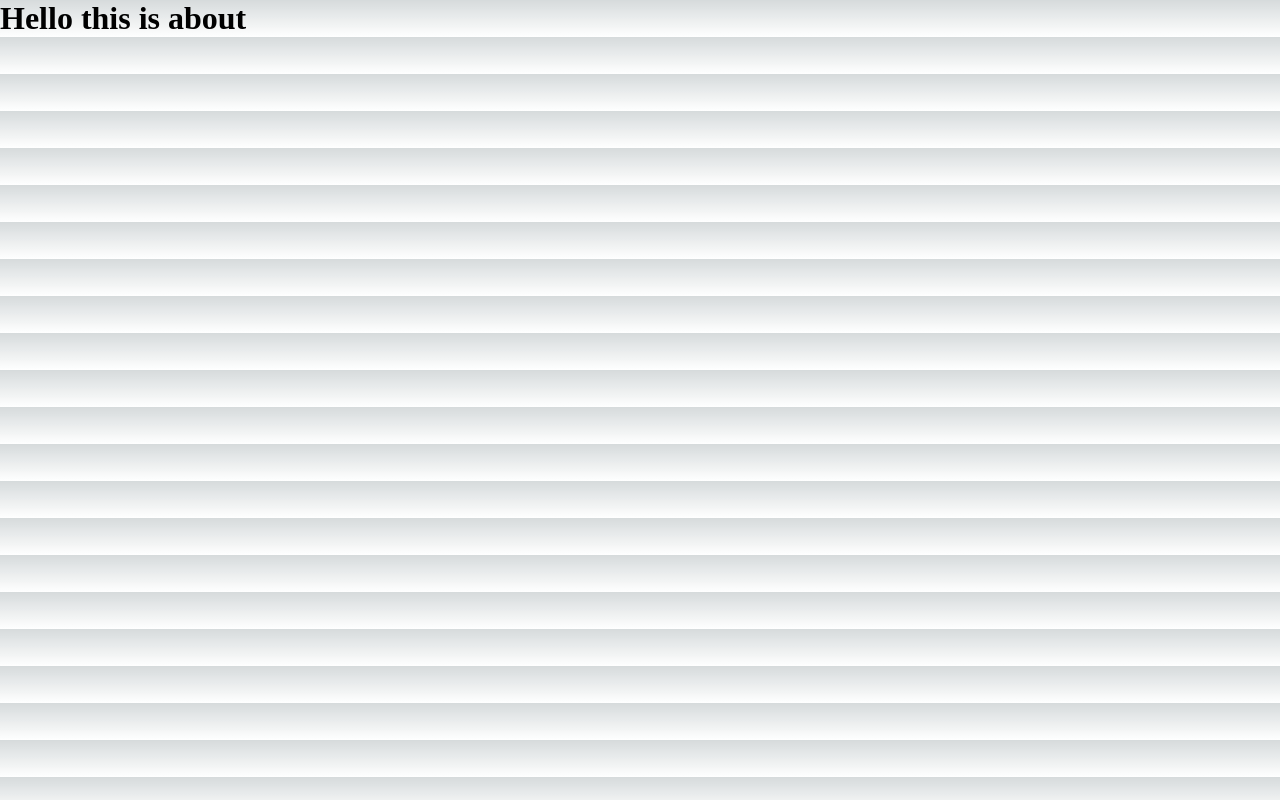
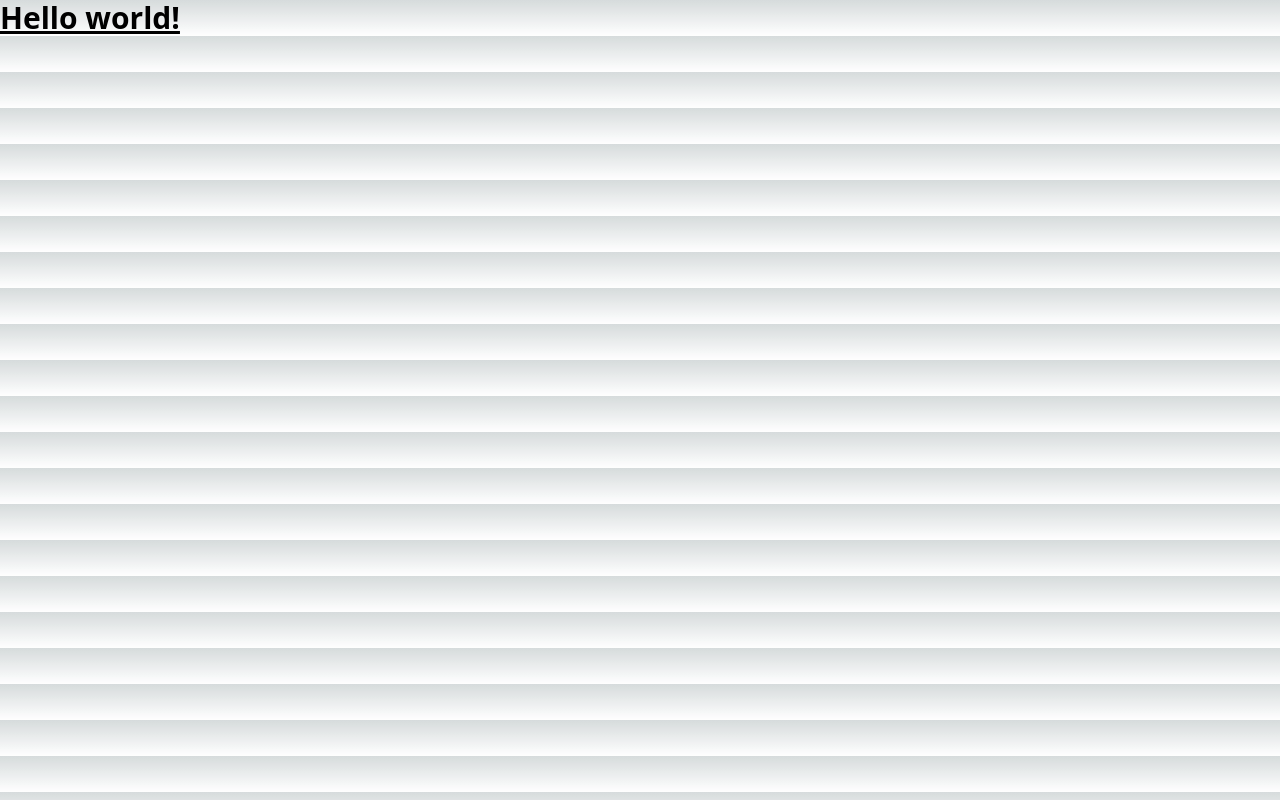
Before and after one commit to Waleed-abdullah/next-notes-app, a Next.js app: page /about in a window 1280 px wide. Built offline with nearby package versions, Linux system fonts and the light colour scheme.

Commit message:
added tailwind

```diff
--- a/pages/about.tsx
+++ b/pages/about.tsx
@@ -1,9 +1,5 @@
 const About = () => {
-  return (
-    <>
-      <h1>Hello this is about</h1>
-    </>
-  );
+  return <h1 className="text-3xl font-bold underline">Hello world!</h1>;
 };
 
 export default About;
--- a/styles/globals.css
+++ b/styles/globals.css
@@ -1,3 +1,7 @@
+@tailwind base;
+@tailwind components;
+@tailwind utilities;
+
 :root {
   --max-width: 1100px;
   --border-radius: 12px;
```
